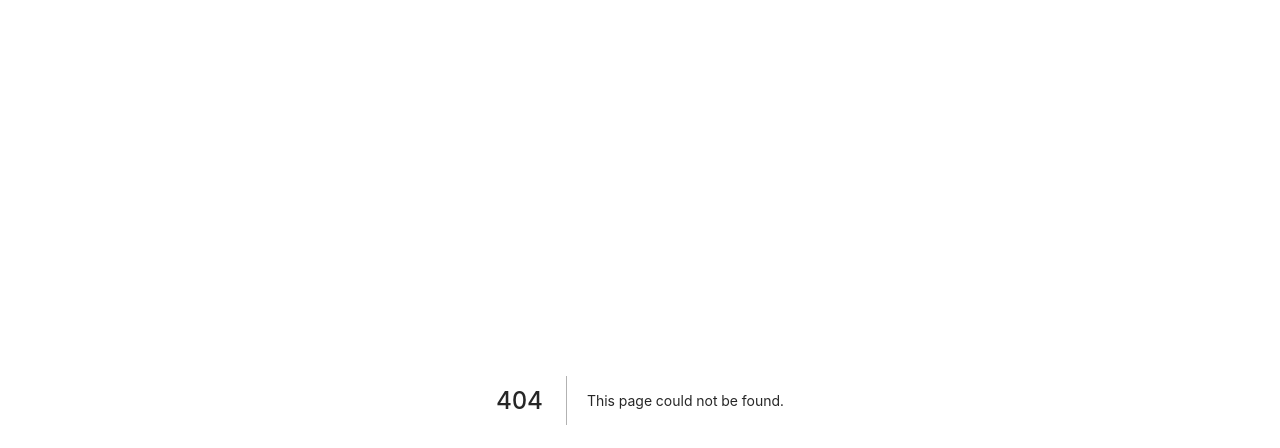
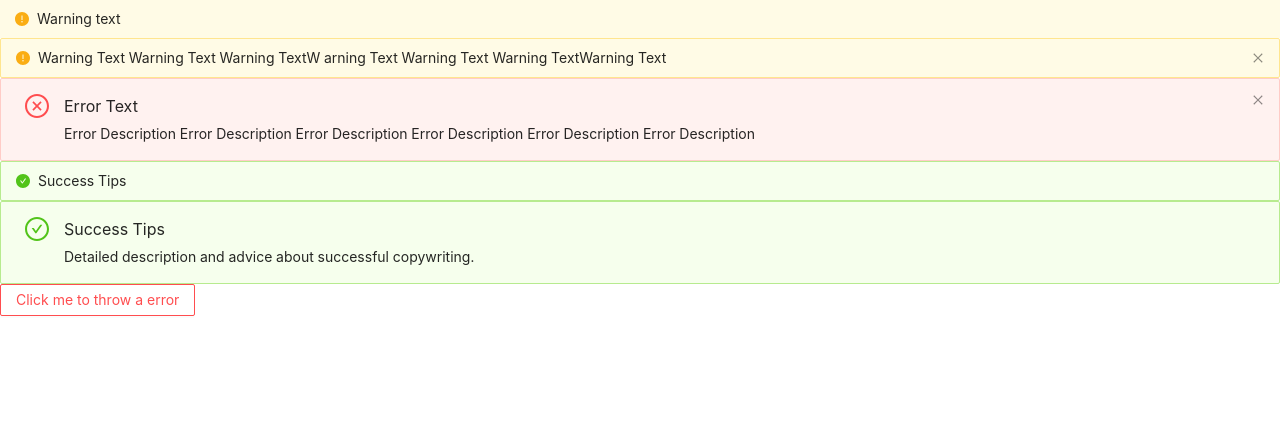
Before and after one commit to talhajubaer018/antdesign, a Next.js app: page /alert in a window 1280 px wide. Before the commit this address had no page. Shown: the top 448 px of the page. Built offline with nearby package versions, Linux system fonts and the light colour scheme.

Commit message:
alert added

```diff
--- /dev/null
+++ b/pages/alert.js
@@ -0,0 +1,48 @@
+import { Alert, Button } from 'antd';
+import ErrorBoundary from 'antd/lib/alert/ErrorBoundary';
+import React, { useState } from 'react';
+
+const onClose = (e) => {
+  console.log(e, 'I was closed.');
+};
+
+const AlertAD = () => {
+  const ThrowError = () => {
+    const [error, setError] = useState();
+
+    const onClick = () => {
+      setError(new Error('An Uncaught Error'));
+    };
+
+    if (error) {
+      throw error;
+    }
+
+    return (
+      <Button danger onClick={onClick}>
+        Click me to throw a error
+      </Button>
+    );
+  };
+  return (
+    <>
+      <Alert message='Warning text' banner />
+      <Alert showIcon message='Warning Text Warning Text Warning TextW arning Text Warning Text Warning TextWarning Text' type='warning' closable onClose={onClose} />
+      <Alert
+        showIcon
+        message='Error Text'
+        description='Error Description Error Description Error Description Error Description Error Description Error Description'
+        type='error'
+        closable
+        onClose={onClose}
+      />
+      <Alert message='Success Tips' type='success' showIcon />
+      <Alert message='Success Tips' description='Detailed description and advice about successful copywriting.' type='success' showIcon />
+      <ErrorBoundary>
+        <ThrowError />
+      </ErrorBoundary>
+    </>
+  );
+};
+
+export default AlertAD;
```
